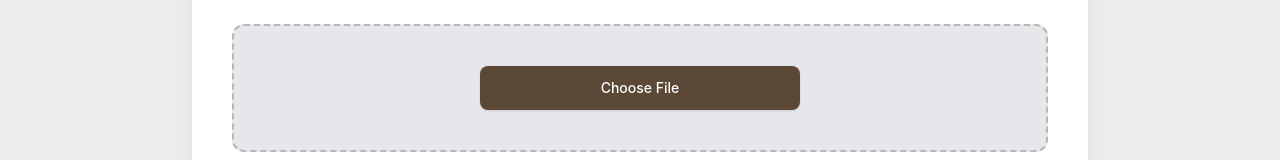
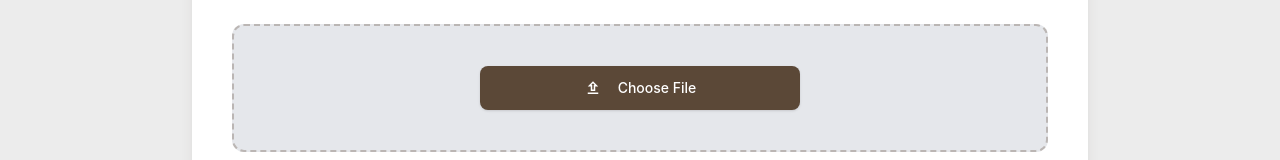
Before and after one commit to TwinLabs-Development/TrueCopy, a React (Vite) app in the folder frontend/: page / in a window 1280 px wide. Shown: the part 376-536 px from the top of the page. Built offline with nearby package versions, Linux system fonts and the light colour scheme.

Commit message:
Added icon implementation

```diff
--- a/frontend/package.json
+++ b/frontend/package.json
@@ -13,6 +13,7 @@
     "@tailwindcss/vite": "^4.3.3",
     "react": "^19.2.8",
     "react-dom": "^19.2.8",
+    "react-icons": "^5.7.0",
     "tailwindcss": "^4.3.3"
   },
   "devDependencies": {
--- a/frontend/src/assets/Body.tsx
+++ b/frontend/src/assets/Body.tsx
@@ -1,3 +1,5 @@
+import { MdOutlineUpload } from "react-icons/md";
+
 export default function Body() {
   return (
     <main className="w-full px-4 py-8 sm:px-6 lg:px-8">
@@ -20,8 +22,8 @@ export default function Body() {
           </div>
 
           <div className="rounded-xl border-2 border-dashed border-speed/30 bg-gray-200 p-6 text-center transition hover:border-[#5b4837]/40 sm:p-10">
-            <div className="mx-auto flex max-w-xs cursor-pointer flex-col items-center justify-center rounded-lg bg-speed py-3 px-4 text-sm font-medium text-white shadow-sm hover:bg-speed/20 hover:text-speed transition">
-              Choose File
+            <div className="mx-auto flex flex-row gap-4 max-w-xs cursor-pointer items-center justify-center rounded-lg bg-speed py-3 px-4 text-sm font-medium text-white shadow-sm hover:bg-speed/20 hover:text-speed transition">
+              <MdOutlineUpload className="text-lg" /> Choose File
             </div>
           </div>
         </div>
--- a/frontend/src/index.css
+++ b/frontend/src/index.css
@@ -1,4 +1,5 @@
 @import "tailwindcss";
+
 
 body {
     background-color: #ececec;
```
Also changed, not shown: 1 other file (tests, documents, lock files or other folders).
